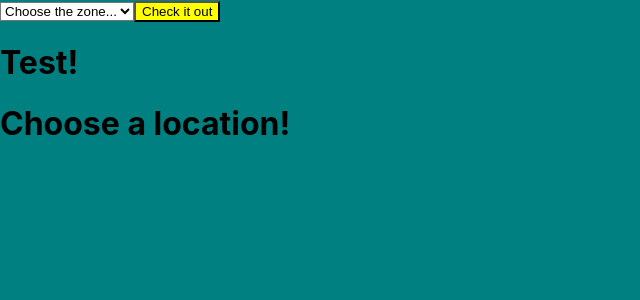
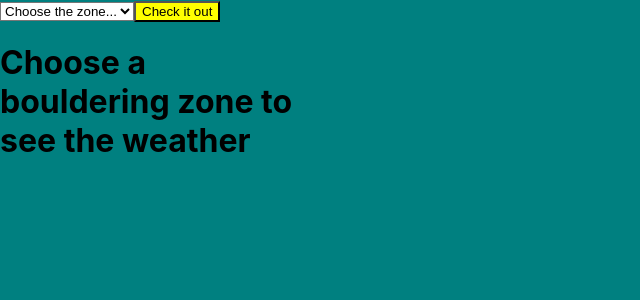
Before and after one commit to andrewmiller45/wedderchecker, a React (Create React App) app: page / in a window 1280 px wide. Shown: the top 300 px of the page, without its empty margins (0-640 px from the left). Built offline with nearby package versions, Linux system fonts and the light colour scheme.

Commit message:
functioning finally

```diff
--- a/src/Card/Card.css
+++ b/src/Card/Card.css
@@ -0,0 +1,14 @@
+.card{
+    display: flex;
+    flex-direction: column;
+    text-align: center;
+    border: 2px solid black;
+    margin: 3px;
+    border-radius: 5%;
+    width: 500px;
+}
+
+.temp-box{
+    display: flex;
+    justify-content: center;
+}
--- a/src/Card/Card.js
+++ b/src/Card/Card.js
@@ -1,11 +1,19 @@
 import React from 'react'
 import { Link } from "react-router-dom";
+import './Card.css'
 
-const Card = ({id, wind}) => {
-    console.log(wind)
+const Card = ({clouds, date, temp_hi, temp_lo, humidity, outlook, wind}) => {
     return (
             <div className="card">
-                <h1>wind={wind}</h1>
+                {date}
+                <h2>{outlook}</h2>
+                <div className="temp-box">
+                    <p>Hi Temp: {((1.8 *(temp_hi - 273) + 32).toFixed(0))}°</p>
+                    <p>Low Temp: {((1.8 *(temp_lo - 273) + 32).toFixed(0))}°</p>
+                </div>
+                <p>Humidity: {humidity}%</p>
+                <p>Wind: {wind}mph</p>
+                <p>Cloud Cover: {clouds}%</p>
             </div>
     )
 }
--- a/src/Form/Form.js
+++ b/src/Form/Form.js
@@ -35,7 +35,7 @@ class Form extends Component {
                     <option value="lostledge">Lost Ledge</option>
                 </select>
                 <button type="submit" value="submit" onClick={() => {this.apiCall()}}>Check it out</button>
-                {!this.state.weather ? <h1>Choose a zone!</h1> : <Weather weather={this.state.weather} location={this.state.location}/> }
+                {!this.state.weather ? <h1>Cunnies so Bunny</h1> : <Weather weather={this.state.weather} location={this.state.location}/> }
             </div>
             )
         }
--- a/src/Weather/Weather.css
+++ b/src/Weather/Weather.css
@@ -1,8 +1,8 @@
-.wedder-icon {
-    border: 1px solid black;
-    margin: 10px;
+.rainy-container{
+    display: grid;
+    grid-template-columns: repeat(4, 1fr);
+    grid-template-rows: repeat(10, 1fr);
+    grid-column-gap: 5px;
+    grid-row-gap: 5px;
+    height: auto
 }
-
-.rain-box{
-
-}
--- a/src/Weather/Weather.js
+++ b/src/Weather/Weather.js
@@ -5,19 +5,27 @@ import './Weather.css'
 
 
 const Weather = (props) => {
-    console.log(props);
     const weatherCards = props.weather.map(day => {
+        console.log(day)
         return (
             <div key={day.dt}>
-                <Card id={day.dt} wind={day.wind.speed} humidity={day.main.humidity} hiTemp={day.temp_max} loTemp={day.temp_min} weatherman={day.weather.description}/>
+                <Card
+                clouds={day.clouds.all}
+                date={day.dt_txt}
+                temp_hi={day.main.temp_max}
+                temp_lo={day.main.temp_min}
+                humidity={day.main.humidity}
+                outlook={day.weather[0].description}
+                wind={day.wind.speed}
+                />
             </div>
         )
     })
 
     return (
         <div className="rainy-container">
-            {weatherCards.length ? weatherCards : <h1>Test!</h1>}
-            <h1>Choose a location!</h1>
+            {weatherCards.length ? weatherCards : <h1>Choose a bouldering zone to see the weather</h1>}
+
         </div>
     )
     }
```
